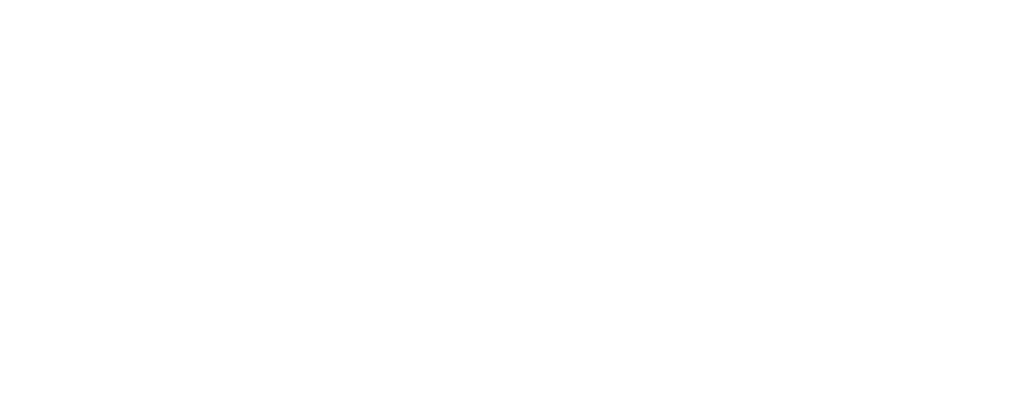
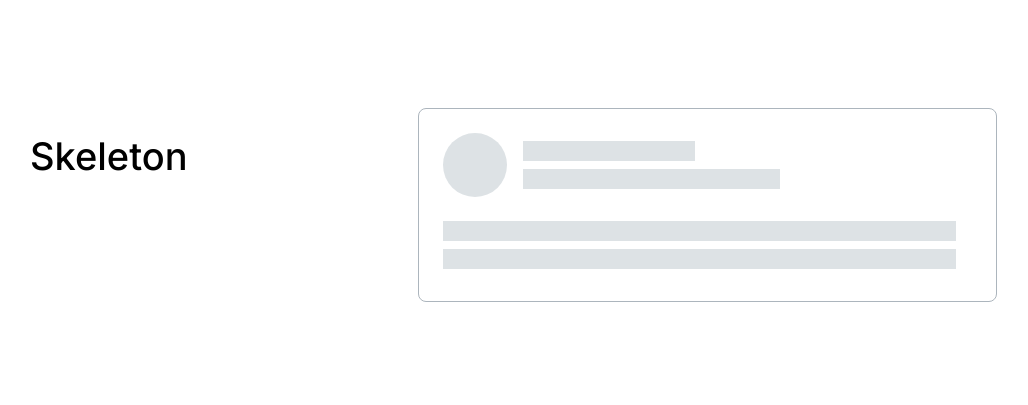
Before and after one commit to js-tasks-ru/htmlcss-20210513_aleksandra41, a website: page 04-lection2/02-skeleton/index.html in a window 1280 px wide. Shown: the whole page, without its empty margins (78-1106 px from the left). Drawn offline with Linux system fonts and the light colour scheme.

Commit message:
add solution for 4-module 2-task

```diff
--- a/04-lection2/02-skeleton/index.html
+++ b/04-lection2/02-skeleton/index.html
@@ -6,6 +6,33 @@
         <link rel="stylesheet" href="./skeleton.css">
     </head>
     <body>
-
+        <div class='page'>
+            <h1 class='page__title'>Skeleton</h1>
+            <div class='page__content'>
+                <div class='card'>
+                    <div class='card__header'>
+                        <div class='card__img'>
+                            <div class='skeleton skeleton__circle'></div>
+                        </div>
+                        <div class='card__info card__lines'>
+                            <div class='card__line'>
+                                <div class='skeleton skeleton__line'></div>
+                            </div>
+                            <div class='card__line'>
+                                <div class='skeleton skeleton__line'></div>
+                            </div>
+                        </div>
+                    </div>
+                    <div class='card__description card__lines'>
+                        <div class='card__line'>
+                            <div class='skeleton skeleton__line'></div>
+                        </div>
+                        <div class='card__line'>
+                            <div class='skeleton skeleton__line'></div>
+                        </div>
+                    </div>
+                </div>
+            </div>
+        </div>
     </body>
 </html>
--- a/04-lection2/02-skeleton/skeleton.css
+++ b/04-lection2/02-skeleton/skeleton.css
@@ -0,0 +1,84 @@
+.page {
+    display: flex;
+    padding: 100px;
+    flex-wrap: wrap;
+}
+
+.page__title {
+    flex: 1 0 auto;
+    font-family: Inter, serif;
+    font-weight: 500;
+    font-size: 38px;
+    width: 200px;
+}
+
+.page__content {
+    display: flex;
+    flex-direction: column;
+    flex: 2 0 auto;
+    width: 300px;
+}
+
+/*
+Добавление анимации в данный класс
+*/
+.skeleton {
+    background: var(--grey-2);
+}
+
+.skeleton__circle {
+    border-radius: 50%;
+    width: 100%;
+    height: 100%;
+}
+
+.skeleton__line {
+    height: 100%;
+    width: 100%;
+}
+
+.card {
+    border: 1px solid var(--grey-3);
+    box-sizing: border-box;
+    border-radius: 8px;
+    min-width: 300px;
+    max-width: 579px;
+}
+
+.card__header {
+    display: flex;
+    padding: 24px;
+}
+
+.card__img {
+    width: 64px;
+    height: 64px;
+    padding-right: 16px;
+}
+
+.card__lines {
+    display: flex;
+    flex-direction: column;
+}
+
+.card__description {
+    padding: 0 40px 32px 24px;
+}
+
+.card__info {
+    padding-top: 8px;
+    width: 48.6%;
+}
+
+.card__info .card__line:first-child {
+    width: 66.9%;
+}
+
+.card__line {
+    height: 20px;
+    padding-bottom: 8px;
+}
+
+.card__line:last-child {
+    padding-bottom: 0;
+}
--- a/assets/fonts/fonts.css
+++ b/assets/fonts/fonts.css
@@ -1 +1,2 @@
 @import url('https://fonts.googleapis.com/css2?family=Roboto:ital,wght@0,100;0,300;0,400;0,500;0,700;0,900;1,100;1,300;1,400;1,500;1,700;1,900&display=swap');
+@import url('https://fonts.googleapis.com/css2?family=Inter:wght@100;200;300;400;500;600;700;800;900&display=swap');
```
